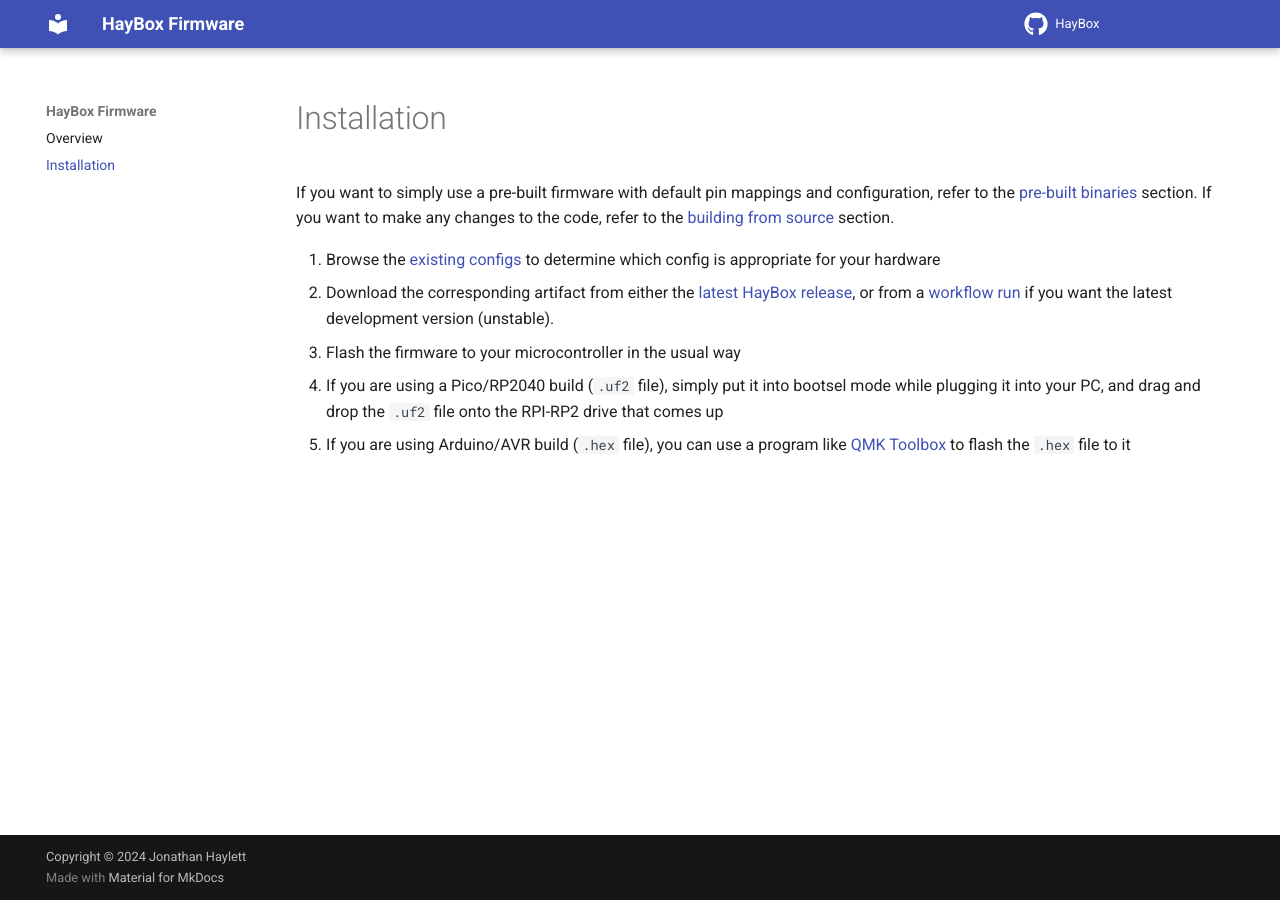
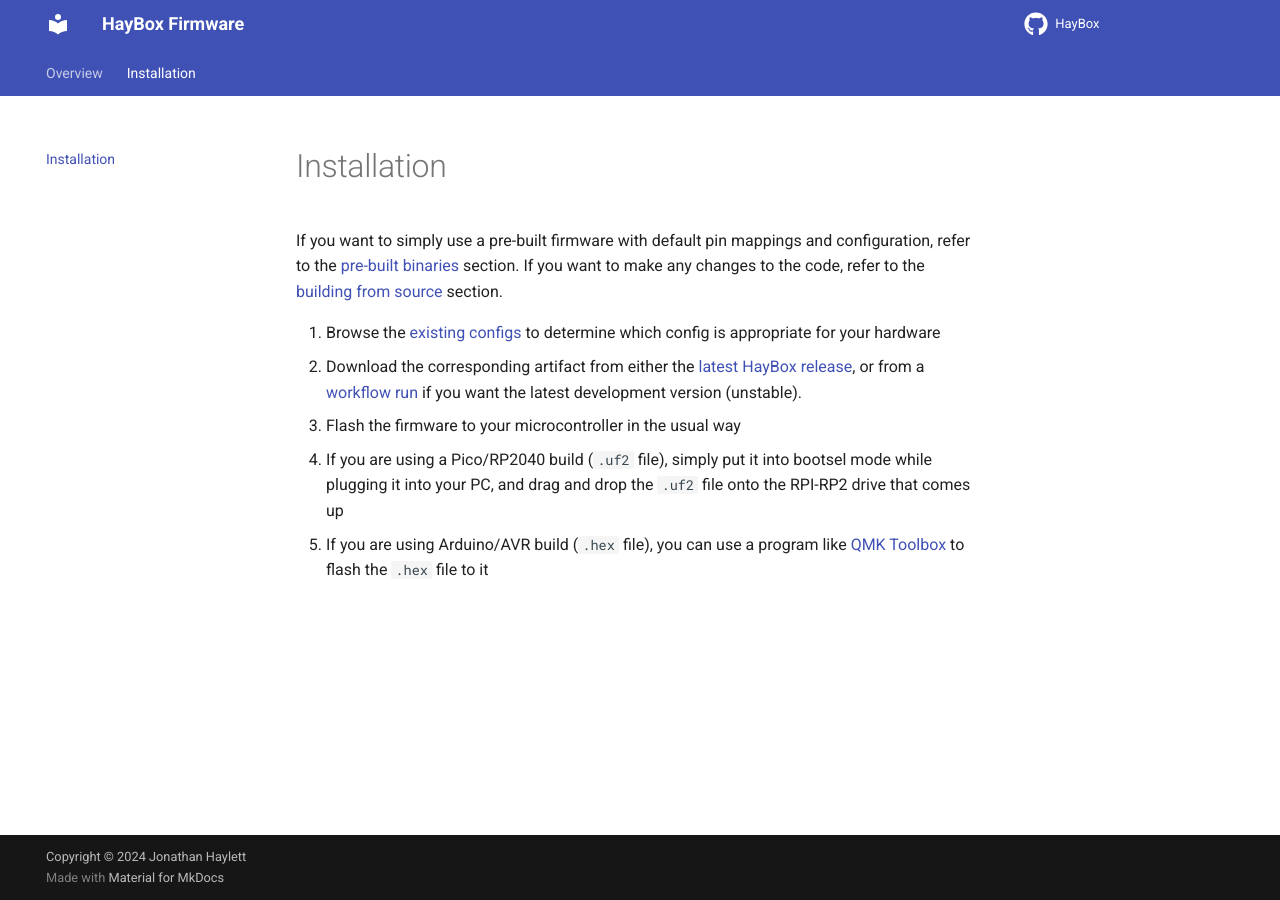
Before and after one commit to JonnyHaystack/HayBox-docs, an MkDocs documentation site: the page built from docs/installation.md, in a window 1280 px wide. Built offline with MkDocs 1.6.1 and Material for MkDocs 9.7.7, drawn with Linux system fonts in a browser that asks for light colours; plug-ins that fetch from the network failed and are left out; comment, search, counter and statistics services are not loaded.

Commit message:
Enable tabs and stuff

```diff
--- a/mkdocs.yml
+++ b/mkdocs.yml
@@ -11,7 +11,8 @@ theme:
     - navigation.instant
     - navigation.instant.prefetch
     - navigation.instant.progress
-    - toc.integrate
+    - navigation.top
+    - navigation.tabs
     - toc.follow
 markdown_extensions:
   - toc:
```
